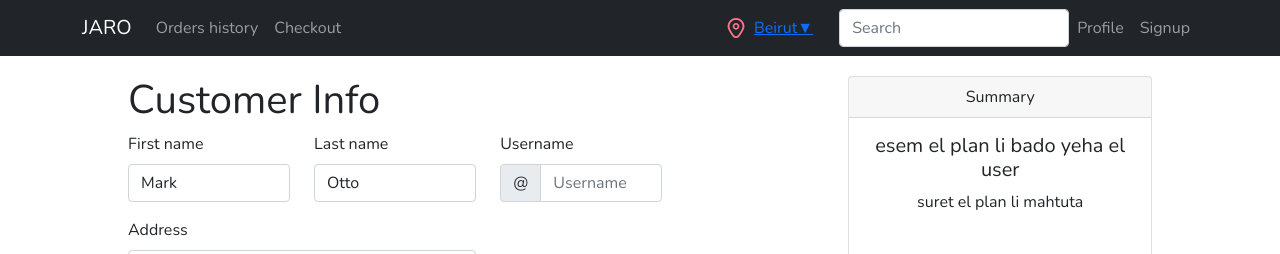
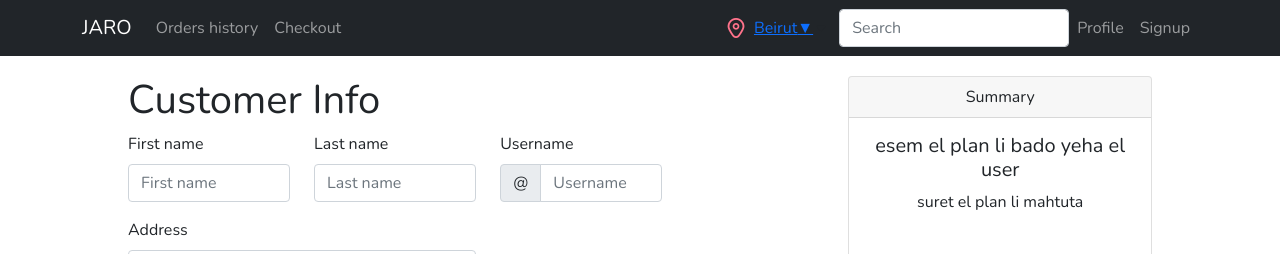
Before and after one commit to omarkar101/DietCentersAggregator, a React (Create React App) app in the folder frontend/: page /checkout in a window 1280 px wide. Shown: the top 254 px of the page. Built offline with nearby package versions, Linux system fonts and the light colour scheme.

Commit message:
validating forms

```diff
--- a/frontend/src/components/checkout/checkout.js
+++ b/frontend/src/components/checkout/checkout.js
@@ -11,7 +11,6 @@ const Checkout = () => {
       event.preventDefault();
       event.stopPropagation();
     }
-
     setValidated(true);
   };
 
@@ -30,7 +29,6 @@ const Checkout = () => {
               required
               type="text"
               placeholder="First name"
-              defaultValue="Mark"
             />
             <Form.Control.Feedback>Looks good!</Form.Control.Feedback>
           </Form.Group>
@@ -40,7 +38,6 @@ const Checkout = () => {
               required
               type="text"
               placeholder="Last name"
-              defaultValue="Otto"
             />
             <Form.Control.Feedback>Looks good!</Form.Control.Feedback>
           </Form.Group>
--- a/frontend/src/pages/signup/index.js
+++ b/frontend/src/pages/signup/index.js
@@ -12,9 +12,14 @@ const SignUp = (props) => {
   const [email, setEmail] = useState(null);
   const [password, setPassword] = useState(null);
   const [redirectToLogin, setRedirectToLogin] = useState(false);
+  const [validated, setValidated] = useState(false);
 
   const handleSubmit = (e) => {
-    e.preventDefault();
+    const form = e.currentTarget;
+    if (form.checkValidity() === false) {
+      e.preventDefault();
+    }
+    setValidated(true);
     signUpClient(email, password, firstName, lastName, phoneNumber)
       .then(response => {
         if(response.data.success) {
@@ -36,30 +41,32 @@ const SignUp = (props) => {
           <h1 className='shadow-sm text-success mt-5 p-3 text-center rounded'>Sign-Up</h1>
           <Row className='mt-5'>
             <Col lg={5} md={6} sm={12} className='p-5 m-auto shadow-sm rounded-lg'>
-              <Form onSubmit={handleSubmit}>
+              <Form  noValidate
+                  validated={validated}
+                  onSubmit={handleSubmit}>
                 <Form.Group controlId='formBasicFirstName'>
                   <Form.Label>First Name</Form.Label>
-                  <Form.Control type='text' placeholder='First Name' onChange={e => setFirstName(e.target.value)} />
+                  <Form.Control required type='text' placeholder='First Name' onChange={e => setFirstName(e.target.value)} />
                 </Form.Group>
 
                 <Form.Group controlId='formBasicLastName'>
                   <Form.Label>Last Name</Form.Label>
-                  <Form.Control type='text' placeholder='Last Name' onChange={e => setLastName(e.target.value)} />
+                  <Form.Control required type='text' placeholder='Last Name' onChange={e => setLastName(e.target.value)} />
                 </Form.Group>
 
                 <Form.Group controlId='formBasicPhoneNumber'>
                   <Form.Label>Phone Number</Form.Label>
-                  <Form.Control type='text' placeholder='Phone Number' onChange={e => setPhoneNumber(e.target.value)} />
+                  <Form.Control required type='text' placeholder='Phone Number' onChange={e => setPhoneNumber(e.target.value)} />
                 </Form.Group>
 
                 <Form.Group controlId='formBasicEmail'>
                   <Form.Label>Email address</Form.Label>
-                  <Form.Control type='email' placeholder='Enter email' onChange={e => setEmail(e.target.value)} />
+                  <Form.Control required type='email' placeholder='Enter email' onChange={e => setEmail(e.target.value)} />
                 </Form.Group>
 
                 <Form.Group controlId='formBasicPassword'>
                   <Form.Label>Password</Form.Label>
-                  <Form.Control type='password' placeholder='Password' onChange={e => setPassword(e.target.value)} />
+                  <Form.Control required type='password' placeholder='Password' onChange={e => setPassword(e.target.value)} />
                 </Form.Group>
 
                 <Button variant='success btn-block' type='submit'>
```
